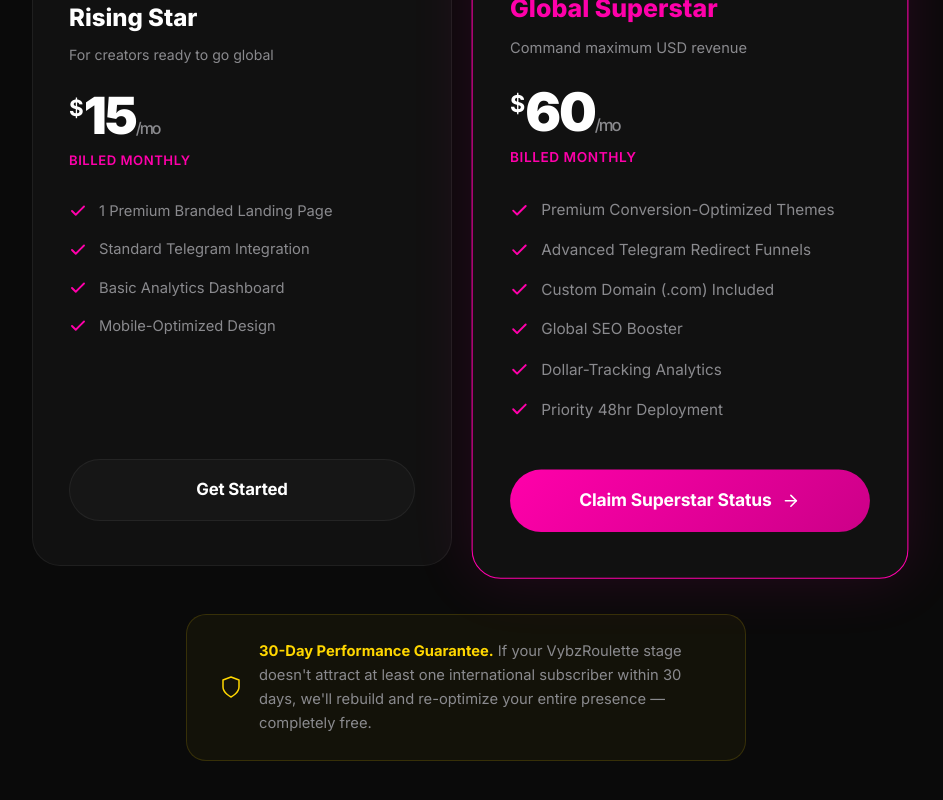
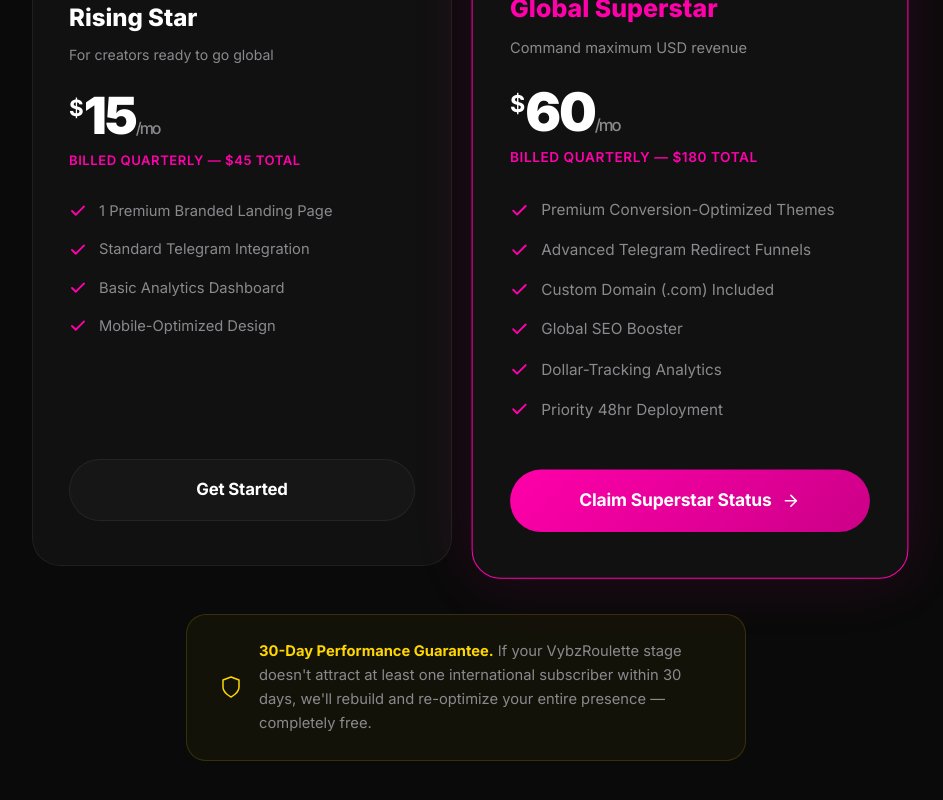
Before and after one commit to redundancybido-beep/vybzroulette, a React (Vite) app: page / in a window 1280 px wide. Shown: the part 5070-5870 px from the top of the page, without its empty margins (174-1117 px from the left). Built offline with nearby package versions, Linux system fonts and the light colour scheme; no server answers.

Commit message:
tier refactor

```diff
--- a/src/App.jsx
+++ b/src/App.jsx
@@ -489,7 +489,10 @@
 // Hick's Law: One primary option, minimal choices
 // ═══════════════════════════════════════════════
 
-function Pricing({ pricing }) {
+function Pricing({ pricing, visibleTier }) {
+  const showRising = visibleTier === 'all' || visibleTier === 'basic';
+  const showSuperstar = visibleTier === 'all' || visibleTier === 'premium';
+
   return (
     <section className="section pricing-section" id="pricing">
       <div className="container">
@@ -503,6 +506,7 @@
         <RevealSection>
           <div className="pricing-grid">
             {/* Starter Tier */}
+            {showRising && (
               <div className="price-card">
                 <div className="price-tier">Getting Started</div>
                 <div className="price-name">Rising Star</div>
@@ -514,7 +518,7 @@
                     <span className="period">/mo</span>
                   </div>
                 </div>
-              <p className="price-billing">Billed monthly</p>
+                <p className="price-billing">Billed quarterly — {pricing.symbol}{pricing.risingStarTotal} total</p>
                 <ul className="price-features">
                   <li><IconCheck size={18} /> 1 Premium Branded Landing Page</li>
                   <li><IconCheck size={18} /> Standard Telegram Integration</li>
@@ -530,8 +534,10 @@
                   Get Started
                 </a>
               </div>
+            )}
 
             {/* Featured Tier */}
+            {showSuperstar && (
               <div className="price-card featured">
                 <div className="featured-badge">Most Popular · Highest ROI</div>
                 <div className="price-tier">Maximum Impact</div>
@@ -544,7 +550,7 @@
                     <span className="period">/mo</span>
                   </div>
                 </div>
-              <p className="price-billing">Billed monthly</p>
+                <p className="price-billing">Billed quarterly — {pricing.symbol}{pricing.superstarTotal} total</p>
                 <ul className="price-features">
                   <li><IconCheck size={18} /> Premium Conversion-Optimized Themes</li>
                   <li><IconCheck size={18} /> Advanced Telegram Redirect Funnels</li>
@@ -563,6 +569,7 @@
                   Claim Superstar Status <IconArrowRight />
                 </a>
               </div>
+            )}
           </div>
         </RevealSection>
 
@@ -804,8 +811,14 @@
   const [pricing, setPricing] = useState({
     symbol: '$',
     risingStar: '15',
+    risingStarTotal: '45',
     superstar: '60',
+    superstarTotal: '180',
   });
+
+  // Path detection for tier visibility
+  const path = window.location.pathname;
+  const visibleTier = path.includes('/premium') ? 'premium' : path.includes('/basic') ? 'basic' : 'all';
 
   useEffect(() => {
     const handleScroll = () => {
@@ -822,7 +835,9 @@
           setPricing({
             symbol: '₦',
             risingStar: '15,000',
+            risingStarTotal: '45,000',
             superstar: '75,000',
+            superstarTotal: '225,000',
           });
         }
       })
@@ -842,7 +857,7 @@
         <HowItWorks />
         <SuccessStories />
         <Features />
-        <Pricing pricing={pricing} />
+        <Pricing pricing={pricing} visibleTier={visibleTier} />
         <UrgencyClose />
       </main>
 
```
Lines whose indentation alone changed are shown as unchanged.
